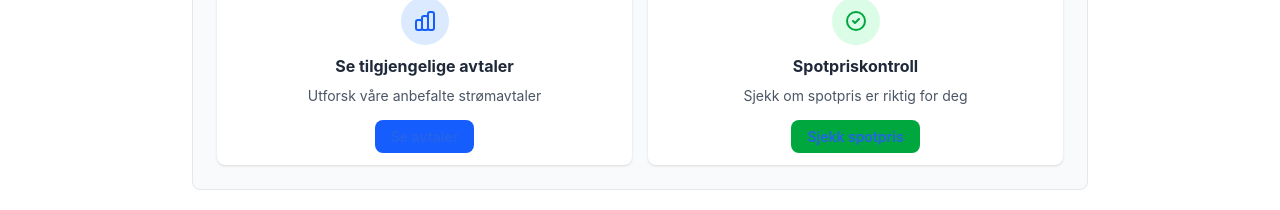
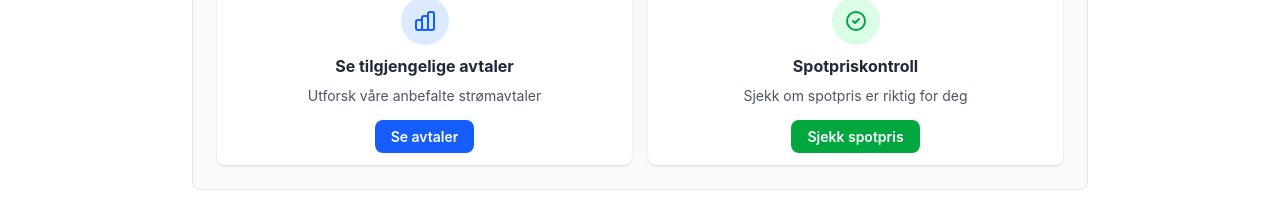
Before and after one commit to hazzler78/stromsjef, a Next.js app: page /fastpriskalkulator in a window 1280 px wide. Shown: the part 2400-2610 px from the top of the page. Built offline with nearby package versions, Linux system fonts and the light colour scheme; no server answers.

Commit message:
Fix button text color in 'Andre nyttige verktøy' section - Added inline styles to ensure white text on buttons - Fixed 'Se avtaler' and 'Sjekk spotpris' button text visibility

```diff
--- a/src/app/fastpriskalkulator/page.tsx
+++ b/src/app/fastpriskalkulator/page.tsx
@@ -108,7 +108,8 @@ const FastpriskalkulatorPage = () => {
               </p>
               <Link
                 href="/#sammenligning"
-                className="bg-blue-600 text-white px-4 py-2 rounded-lg text-sm font-semibold hover:bg-blue-700 transition-colors"
+                className="bg-blue-600 px-4 py-2 rounded-lg text-sm font-semibold hover:bg-blue-700 transition-colors"
+                style={{ color: 'white' }}
               >
                 Se avtaler
               </Link>
@@ -125,7 +126,8 @@ const FastpriskalkulatorPage = () => {
               </p>
               <Link
                 href="/spotpriskontroll"
-                className="bg-green-600 text-white px-4 py-2 rounded-lg text-sm font-semibold hover:bg-green-700 transition-colors"
+                className="bg-green-600 px-4 py-2 rounded-lg text-sm font-semibold hover:bg-green-700 transition-colors"
+                style={{ color: 'white' }}
               >
                 Sjekk spotpris
               </Link>
```
